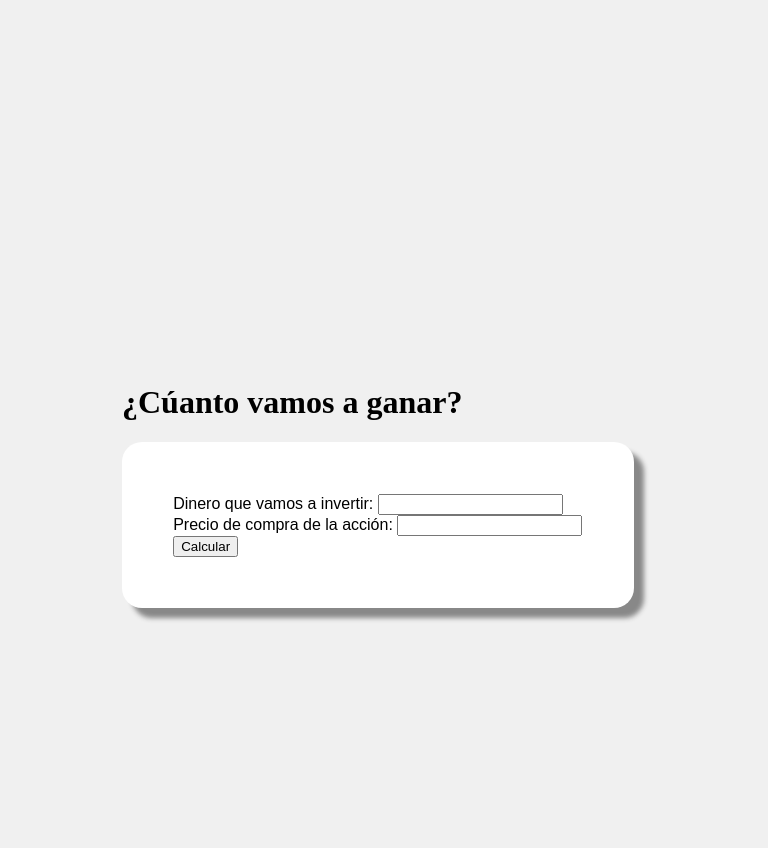
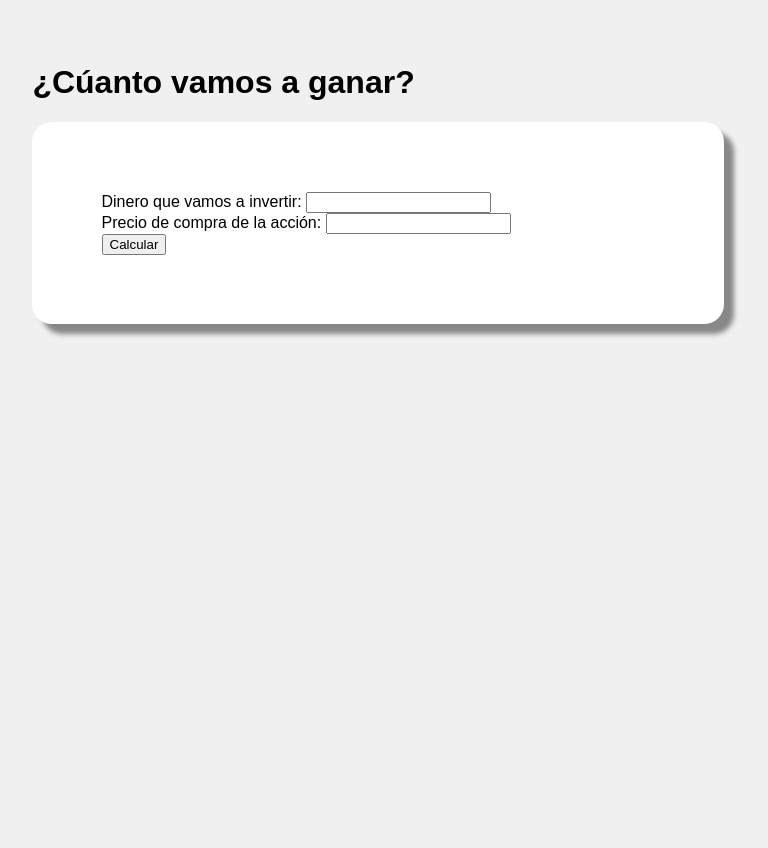
Before and after one commit to carlosvin/pricecalculator, a Flask app: page / in a window 1280 px wide. Shown: the top 848 px of the page, without its empty margins (262-1030 px from the left). After the commit the page ends 337 px from the top, so only its background shows below. Run offline with Flask 2, Linux system fonts and the light colour scheme.

Commit message:
modified style

```diff
--- a/static/style.css
+++ b/static/style.css
@@ -1,14 +1,36 @@
 body{
+	margin: 5%;
 	background: rgb(240,240,240);
-	margin: 30%;
+	font-family: arial;
 }
 
-.body{
+.page{
+	margin-left: 20%;
+	margin-right: 20%;
+}
+
+.main{
+}
+
+form {
+	padding: 10%;
 	border-radius: 20px;
 	background: rgb(255,255,255);
-	padding: 10%;
-	font-family: arial;
 	-moz-box-shadow: 10px 10px 5px #888;
 	-webkit-box-shadow: 10px 10px 5px #888;
 	box-shadow: 10px 10px 5px #888;
 }
+
+table{
+	width: 100%;
+	padding-left: 10%;
+	padding-right: 10%;
+	padding-top: 2%;
+	padding-bottom: 2%;
+	background: rgba(200, 200, 200, 0.5);
+	margin-top: 2%;
+}
+
+th > td {
+	background: rgba(200, 200, 200, 0.5);
+}
--- a/templates/layout.html
+++ b/templates/layout.html
@@ -1,13 +1,13 @@
 <!doctype html>
 <title> {% block title %}{% endblock %}</title>
 <link rel=stylesheet type=text/css href="{{ url_for('static', filename='style.css') }}">
-<div class=page>
+<div class="page">
   <h1>  {% block titlebody %}{% endblock %}</h1>
 
   {% for message in get_flashed_messages() %}
     <div class=flash>{{ message }}</div>
   {% endfor %}
-  <div class="body">
+  <div class="main">
   {% block body %}{% endblock %}
   </div>
 </div>
```
